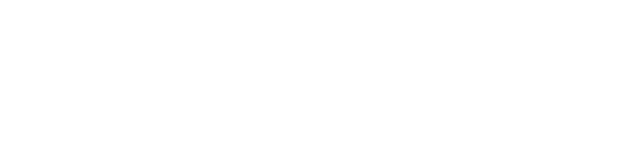
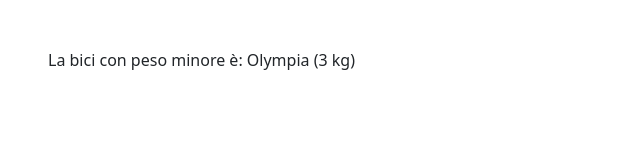
Before and after one commit to Christian-Beninati/js-snack-es6, a plain HTML site: page index.html in a window 1280 px wide. Shown: the whole page, without its empty margins (0-640 px from the left). Drawn offline with nearby package versions, Linux system fonts and the light colour scheme.

Commit message:
BONUS-SNACK-3

```diff
--- a/index.html
+++ b/index.html
@@ -16,6 +16,6 @@
     <script defer src="snack4-js/main.js"></script>
 </head>
 <body>
-
+    <p class="m-5" id="result-bike"></p>
 </body>
 </html>
--- a/snack3-js/main.js
+++ b/snack3-js/main.js
@@ -1,4 +1,7 @@
 console.log('JS SNACK 3')
+
+// Recupero l'elemento dal DOM
+const weightBikeResult = document.getElementById('result-bike');
 
 // Array di oggetti (bikes)
 const  bikes = [
@@ -42,3 +45,9 @@ for (let i = 0; i < bikes.length; i++) {
 
 // Stampo in console
 console.log( `La bici con peso minore è:`, minWeightBike);
+
+//Creo una stringa
+const resultString = `La bici con peso minore è: ${minWeightBike.name} (${minWeightBike.weight} kg)`;
+
+// Assegmo la stringa all'elemento del DOM recuperato precedentemente
+weightBikeResult.innerText = resultString;
```
Also changed, not shown: 1 other file.
